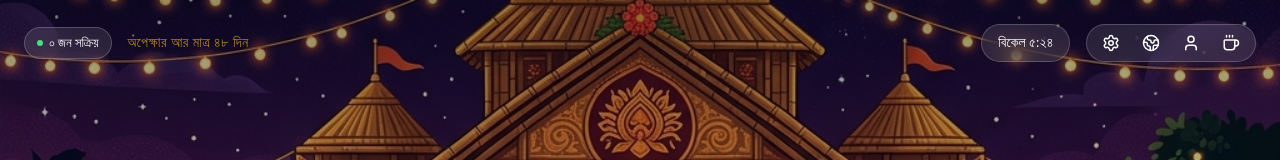
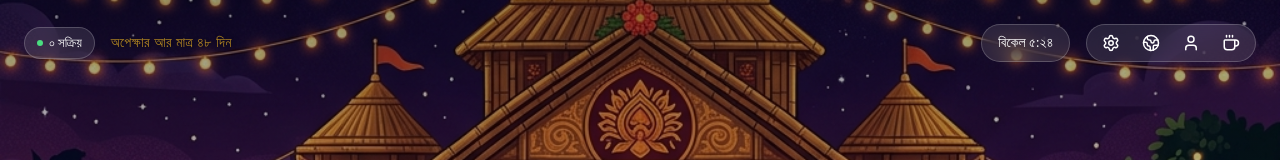
Before and after one commit to saikatsom234/Pujo-Porikroma, a React (Vite) app: page / in a window 1280 px wide. Shown: the top 160 px of the page. Built offline with nearby package versions, Linux system fonts and the light colour scheme; no server answers; a web font is replaced by a local one.

Commit message:
Initial commit

```diff
--- a/src/components/Header.jsx
+++ b/src/components/Header.jsx
@@ -69,7 +69,7 @@ const Header = () => {
         <div className="header-left">
           <div className="online-badge glass-panel">
             <span className="dot"></span>
-            <span className="bengali-text">{toBengaliNumber(onlineCount)} জন সক্রিয়</span>
+            <span className="bengali-text">{toBengaliNumber(onlineCount)} সক্রিয়</span>
           </div>
           <div className="countdown hide-mobile fancy-bengali">
             {getPujoText()}
```
